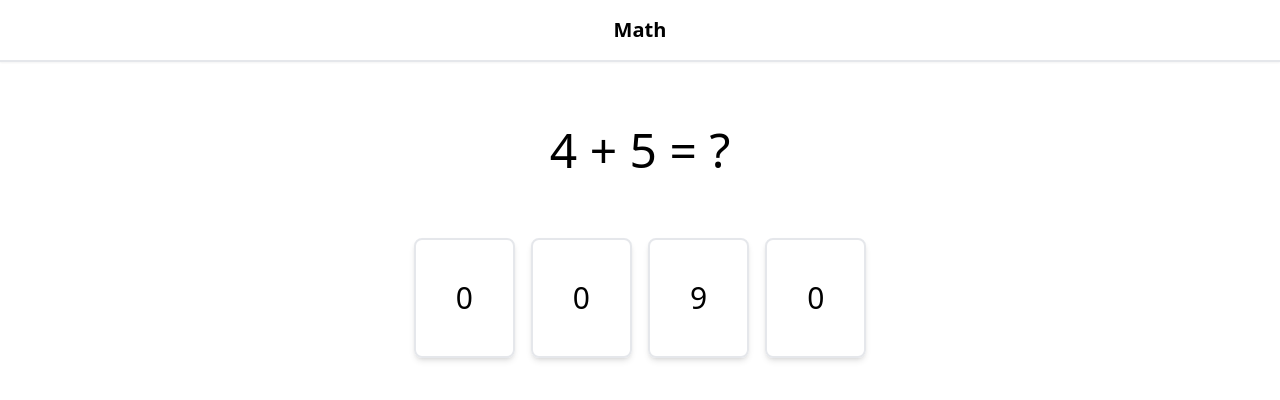
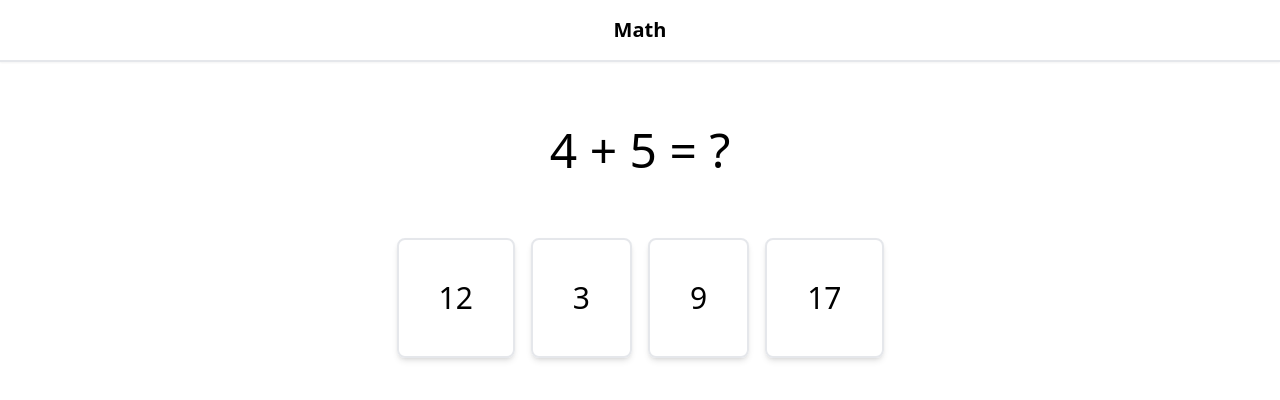
Before and after one commit to nealwp/math-game, a Vue app: page / in a window 1280 px wide. Shown: the top 400 px of the page. Built offline with nearby package versions, Linux system fonts and the light colour scheme.

Commit message:
wrong answers buttons

```diff
--- a/src/components/GuessButtons.vue
+++ b/src/components/GuessButtons.vue
@@ -1,7 +1,20 @@
 <script setup lang="ts">
 import { answer } from '../services/addition.service';
 
-const correctAnswerButton = Math.floor(Math.random() * 4)
+const generateWrongAnswers = () => {
+    const wrongAnswers: number[] = []
+    while (wrongAnswers.length < 4){
+        const wrongAnswer = Math.floor(Math.random() * 18)
+        if (wrongAnswer !== answer && !wrongAnswers.includes(wrongAnswer)){
+            wrongAnswers.push(wrongAnswer)
+        }
+    }
+    return wrongAnswers
+}
+
+const wrongAnswers = generateWrongAnswers()
+
+const correctAnswerButtonIndex = Math.floor(Math.random() * 4)
 
 </script>
 
@@ -11,7 +24,7 @@ const correctAnswerButton = Math.floor(Math.random() * 4)
             v-for="n in 4"
             type="button"
             class="border-2 p-10 mx-2 text-3xl rounded-lg hover:bg-teal-100 shadow-md">
-            {{ n - 1 == correctAnswerButton ? answer : 0 }}
+            {{ n - 1 == correctAnswerButtonIndex ? answer : wrongAnswers[n - 1] }}
         </button>
     </div>
 </template>
```
